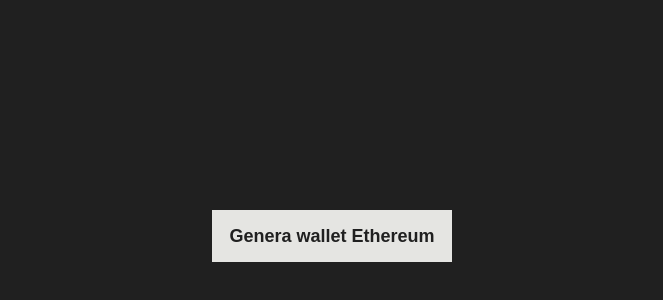
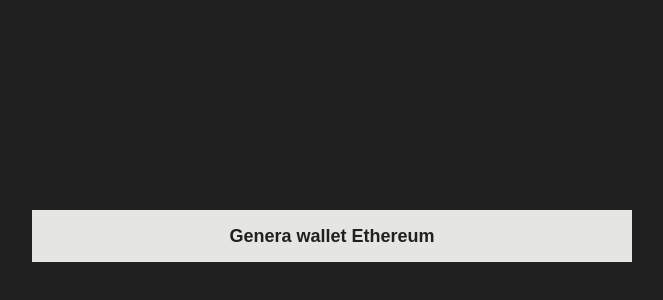
Before and after one commit to pepcoiro/ethereum-wallet-generator, a plain HTML site: page index.html in a window 1280 px wide. Shown: the part 164-464 px from the top of the page, without its empty margins (308-971 px from the left). Drawn offline with Linux system fonts and the light colour scheme.

Commit message:
Ripristina larghezza originale del pulsante genera

```diff
--- a/index.html
+++ b/index.html
@@ -50,7 +50,7 @@
   color: var(--fg);
 }
 button:disabled { opacity: .6; cursor: wait; }
-#generate { width: auto; max-width: 100%; font-weight: 600; }
+#generate { width: 100%; font-weight: 600; }
 .wrap { text-align: center; }
 #results { text-align: left; }
 .copy-button {
```
